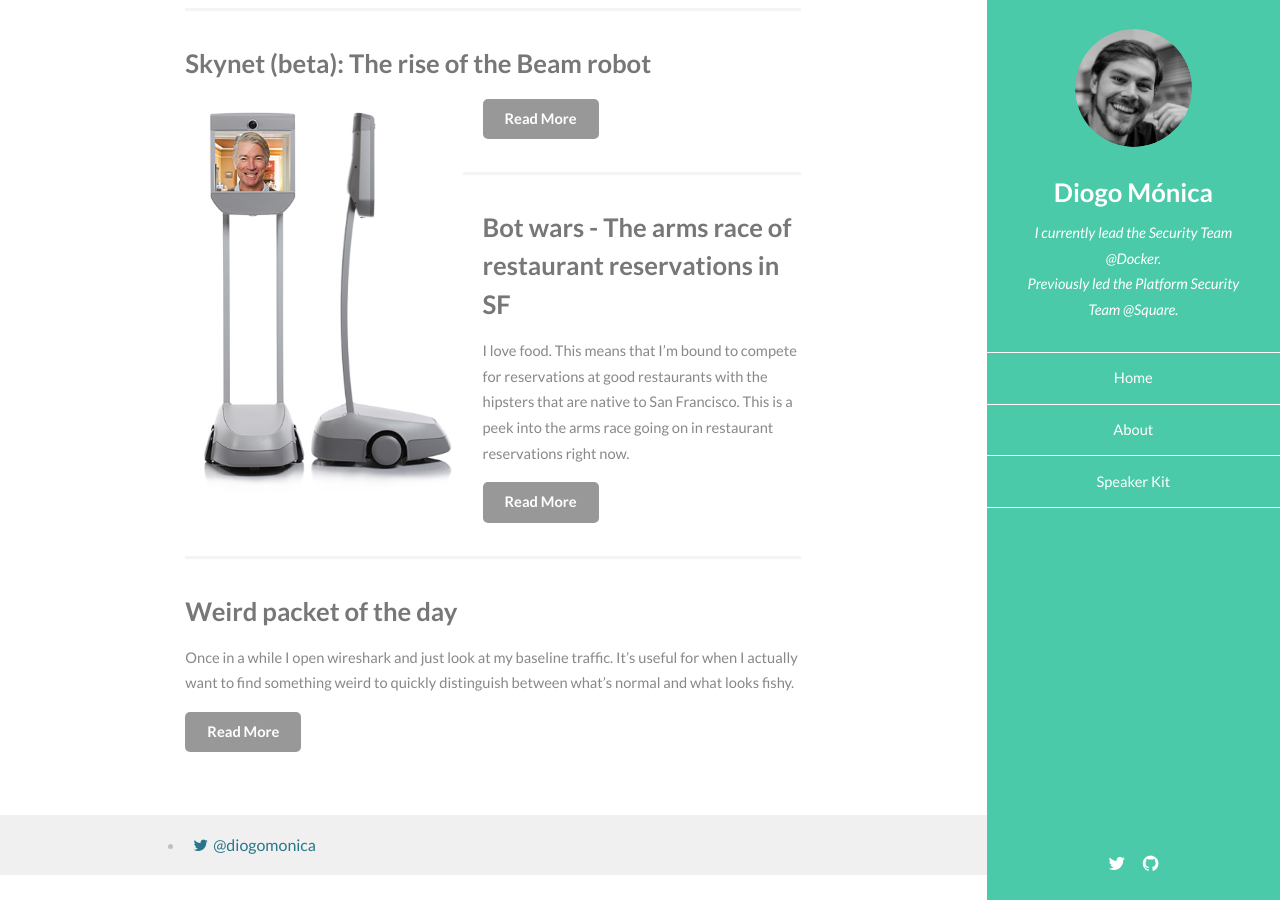
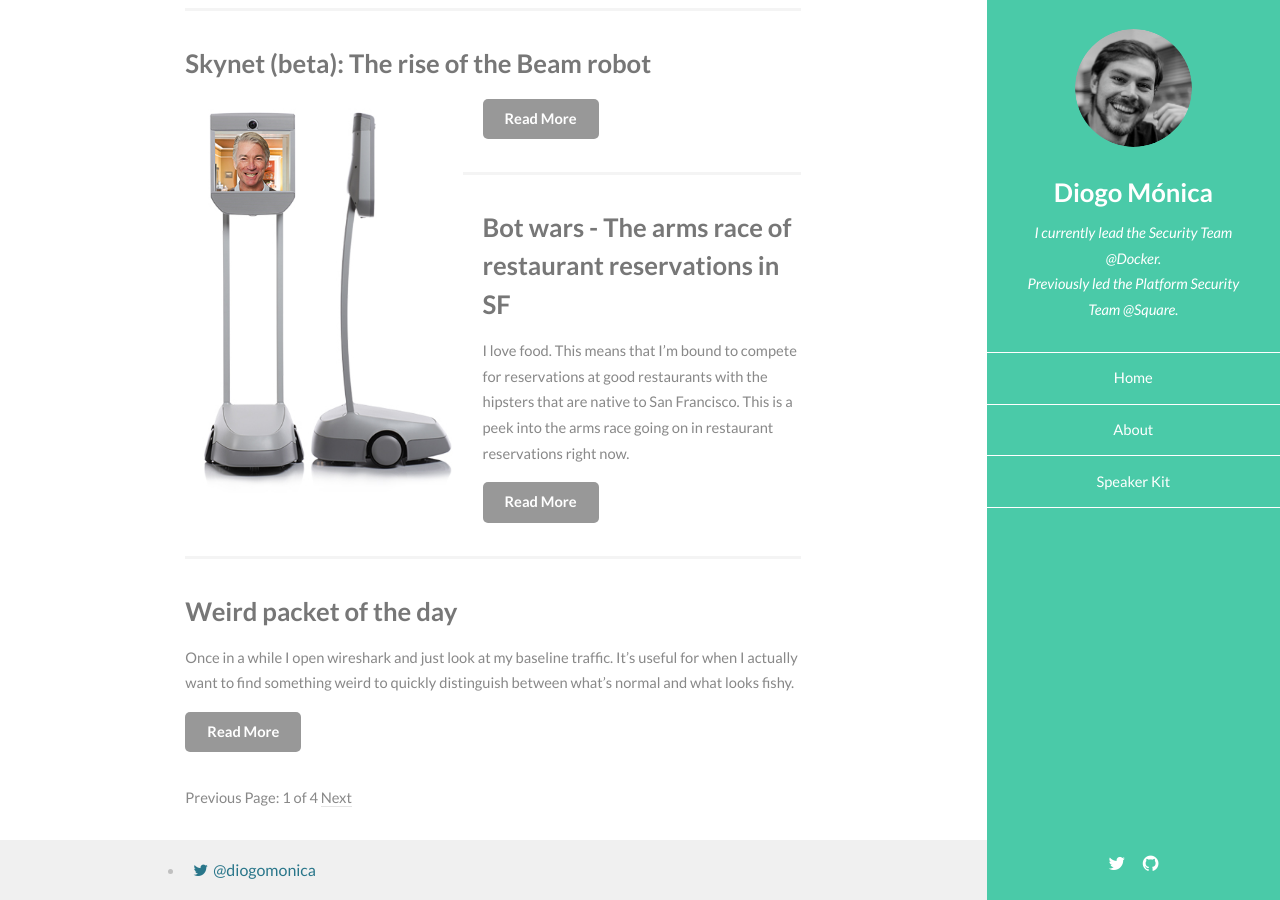
Before and after one commit to diogomonica/new.diogomonica.com, a Jekyll site: the page built from index.html, in a window 1280 px wide and 900 px high, scrolled down 770 px. Built offline with Jekyll 4.4.1, drawn with Linux system fonts in a browser that asks for light colours; the list of posts is cut into pages by our own code.

Commit message:
Add pagination

```diff
--- a/_config.yml
+++ b/_config.yml
@@ -1,14 +1,17 @@
 # Site settings
-title: Ion
-email: your-email@domain.com
+title: Diogo Mónica's Website
+email: diogo.monica@gmail.com
 description: > # this means to ignore newlines until "baseurl:"
   Write an awesome description for your new site here. You can edit this
   line in _config.yml. It will appear in your document head meta (for
   Google search results) and in your feed.xml site description.
 baseurl: "" # the subpath of your site, e.g. /blog/
-url: "http://yourdomain.com" # the base hostname & protocol for your site
-twitter_username: jekyllrb
-github_username:  jekyll
+url: "https://diogomonica.com" # the base hostname & protocol for your site
+twitter_username: diogomonica
+github_username:  diogomonica
+paginate: 5
+paginate_path: "/archives/page/:num"
+
 
 # Build settings
 markdown: kramdown
--- a/index.html
+++ b/index.html
@@ -14,7 +14,7 @@
 <section>
     <div class="container">
         <div class="features">
-        {% for post in site.posts limit:5 %}
+        {% for post in paginator.posts %}
             <article>
                 <section class="excerpt">
                 <header>
@@ -31,5 +31,20 @@
             </article>
         {% endfor %}
         </div>
+        <!-- Pagination links -->
+        <div class="pagination">
+          {% if paginator.previous_page %}
+            <a href="{{ paginator.previous_page_path }}" class="previous">Previous</a>
+          {% else %}
+            <span class="previous">Previous</span>
+          {% endif %}
+          <span class="page_number ">Page: {{ paginator.page }} of {{ paginator.total_pages }}</span>
+          {% if paginator.next_page %}
+            <a href="{{ paginator.next_page_path }}" class="next">Next</a>
+          {% else %}
+            <span class="next ">Next</span>
+          {% endif %}
+        </div>
+
     </div>
 </section>
```
